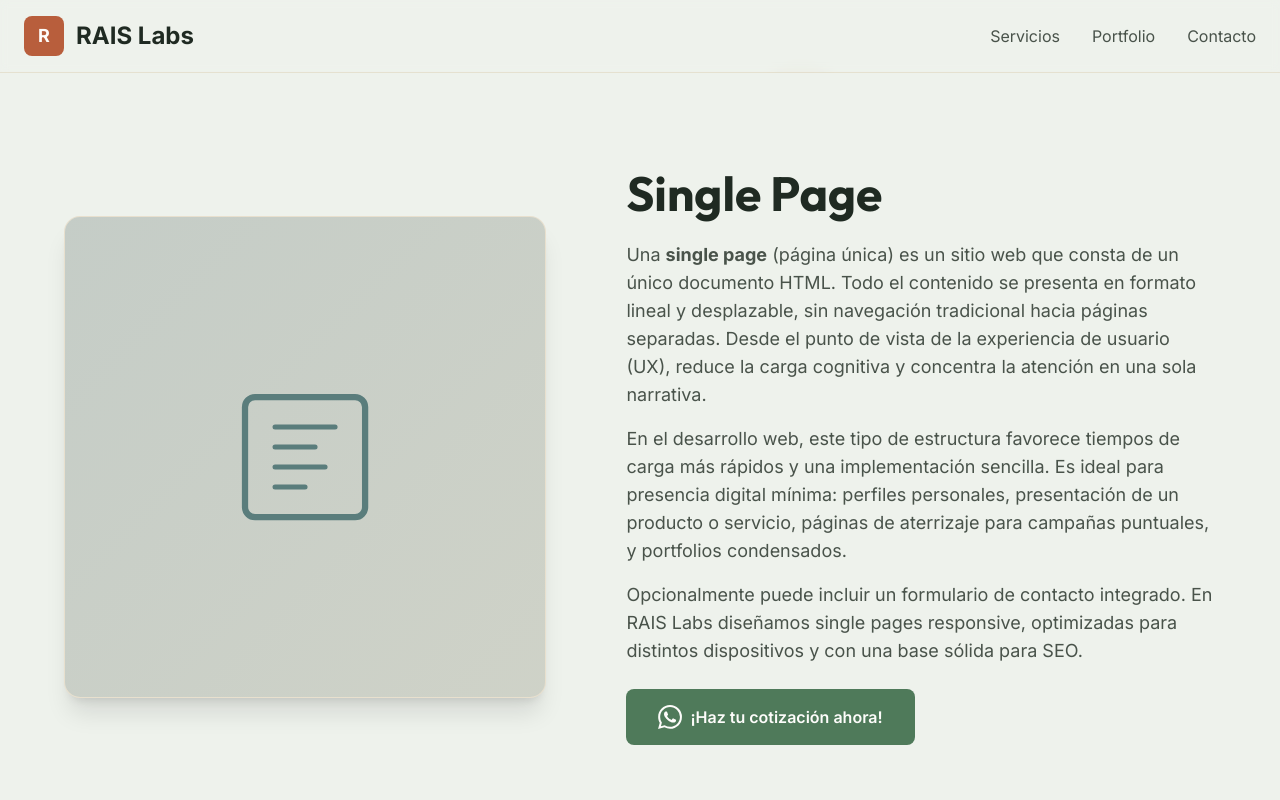
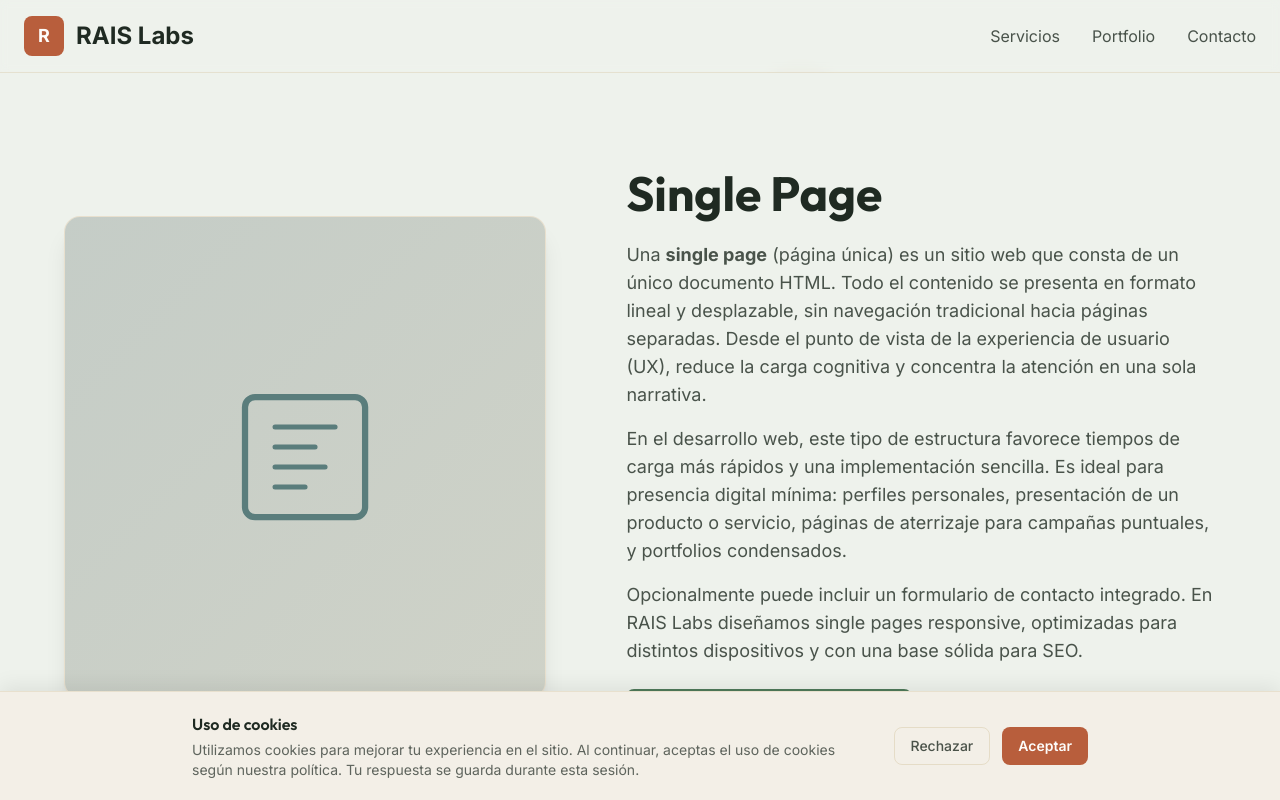
Before and after one commit to dant-dev22/rais-soluciones, a Next.js app: page /servicios/single-page in a window 1280 px wide. Shown: the top 800 px of the page. Built offline with nearby package versions, Linux system fonts and the light colour scheme.

Commit message:
Add CookieBanner component for cookie consent management and update links to use WhatsApp for project quotes

```diff
--- a/app/layout.tsx
+++ b/app/layout.tsx
@@ -7,6 +7,7 @@ const inter = Inter({ subsets: ['latin'] })
 const outfit = Outfit({ subsets: ['latin'], variable: '--font-outfit' })
 import Footer from '@/components/Footer'
 import AnimatedBubbles from '@/components/AnimatedBubbles'
+import CookieBanner from '@/components/CookieBanner'
 
 export const metadata: Metadata = {
   title: {
@@ -73,6 +74,7 @@ export default function RootLayout({
         </main>
         <Footer />
         <AnimatedBubbles />
+        <CookieBanner />
       </body>
     </html>
   )
--- /dev/null
+++ b/components/CookieBanner.tsx
@@ -0,0 +1,63 @@
+'use client'
+
+import { useState, useEffect } from 'react'
+
+const STORAGE_KEY = 'rais-cookies-consent'
+
+export default function CookieBanner() {
+  const [visible, setVisible] = useState(false)
+
+  useEffect(() => {
+    if (typeof window === 'undefined') return
+    const stored = sessionStorage.getItem(STORAGE_KEY)
+    if (stored === null) setVisible(true)
+  }, [])
+
+  const accept = () => {
+    sessionStorage.setItem(STORAGE_KEY, 'accepted')
+    setVisible(false)
+  }
+
+  const reject = () => {
+    sessionStorage.setItem(STORAGE_KEY, 'rejected')
+    setVisible(false)
+  }
+
+  if (!visible) return null
+
+  return (
+    <div
+      className="fixed bottom-0 left-0 right-0 z-[100] px-4 py-4 sm:px-6 sm:py-5 bg-rais-charcoal border-t border-rais-soft-gold/40 shadow-[0_-4px_20px_rgba(0,0,0,0.08)]"
+      role="dialog"
+      aria-labelledby="cookie-banner-title"
+      aria-describedby="cookie-banner-desc"
+    >
+      <div className="container mx-auto max-w-4xl flex flex-col sm:flex-row sm:items-center sm:justify-between gap-4">
+        <div className="flex-1">
+          <h2 id="cookie-banner-title" className="font-outfit font-semibold text-rais-offwhite text-sm sm:text-base mb-1">
+            Uso de cookies
+          </h2>
+          <p id="cookie-banner-desc" className="text-rais-offwhite/70 text-xs sm:text-sm">
+            Utilizamos cookies para mejorar tu experiencia en el sitio. Al continuar, aceptas el uso de cookies según nuestra política. Tu respuesta se guarda durante esta sesión.
+          </p>
+        </div>
+        <div className="flex flex-shrink-0 gap-3">
+          <button
+            type="button"
+            onClick={reject}
+            className="px-4 py-2 rounded-lg text-sm font-medium text-rais-offwhite/80 hover:text-rais-offwhite border border-rais-soft-gold/50 hover:border-rais-terracotta/50 transition-colors"
+          >
+            Rechazar
+          </button>
+          <button
+            type="button"
+            onClick={accept}
+            className="px-4 py-2 rounded-lg text-sm font-semibold bg-rais-terracotta text-rais-on-accent hover:bg-rais-terracotta/90 transition-colors"
+          >
+            Aceptar
+          </button>
+        </div>
+      </div>
+    </div>
+  )
+}
--- a/components/QuoteDesarrolloWeb.tsx
+++ b/components/QuoteDesarrolloWeb.tsx
@@ -1,7 +1,7 @@
 'use client'
 
 import { motion } from 'framer-motion'
-import { smoothScrollTo } from '@/utils/scroll'
+import { getWhatsAppUrl } from '@/utils/whatsapp'
 
 interface QuoteDesarrolloWebProps {
   isInView: boolean
@@ -139,16 +139,17 @@ function PackageCard({
       </p>
 
       <div className="mt-6">
-        <button
-          type="button"
-          onClick={() => smoothScrollTo('contacto', 80)}
+        <a
+          href={getWhatsAppUrl()}
+          target="_blank"
+          rel="noopener noreferrer"
           className="inline-flex w-full items-center justify-center gap-2 bg-rais-success text-rais-on-accent px-6 py-3 rounded-lg font-semibold hover:bg-rais-success/90 hover:shadow-lg hover:shadow-rais-success/20 hover:scale-[1.02] transition-all text-sm sm:text-base"
         >
           <svg className="w-5 h-5 flex-shrink-0" viewBox="0 0 24 24" fill="currentColor" aria-hidden>
             <path d="M17.472 14.382c-.297-.149-1.758-.867-2.03-.967-.273-.099-.471-.148-.67.15-.197.297-.767.966-.94 1.164-.173.199-.347.223-.644.075-.297-.15-1.255-.463-2.39-1.475-.883-.788-1.48-1.761-1.653-2.059-.173-.297-.018-.458.13-.606.134-.133.298-.347.446-.52.149-.174.198-.298.298-.497.099-.198.05-.371-.025-.52-.075-.149-.669-1.612-.916-2.207-.242-.579-.487-.5-.669-.51-.173-.008-.371-.01-.57-.01-.198 0-.52.074-.792.372-.272.297-1.04 1.016-1.04 2.479 0 1.462 1.065 2.875 1.213 3.074.149.198 2.096 3.2 5.077 4.487.709.306 1.262.489 1.694.625.712.227 1.36.195 1.871.118.571-.085 1.758-.719 2.006-1.413.248-.694.248-1.289.173-1.413-.074-.124-.272-.198-.57-.347m-5.421 7.403h-.004a9.87 9.87 0 01-5.031-1.378l-.361-.214-3.741.982.998-3.648-.235-.374a9.86 9.86 0 01-1.51-5.26c.001-5.45 4.436-9.884 9.888-9.884 2.64 0 5.122 1.03 6.988 2.898a9.825 9.825 0 012.893 6.994c-.003 5.45-4.437 9.884-9.885 9.884m8.413-18.297A11.815 11.815 0 0012.05 0C5.495 0 .16 5.335.157 11.892c0 2.096.547 4.142 1.588 5.945L.057 24l6.305-1.654a11.882 11.882 0 005.683 1.448h.005c6.554 0 11.89-5.335 11.893-11.893a11.821 11.821 0 00-3.48-8.413z" />
           </svg>
-         ¡Haz tu cotización ahora!
-        </button>
+          Cotiza ahora tu proyecto
+        </a>
       </div>
     </motion.article>
   )
--- a/components/ServiceLayout.tsx
+++ b/components/ServiceLayout.tsx
@@ -1,7 +1,7 @@
 'use client'
 
 import { ReactNode } from 'react'
-import Link from 'next/link'
+import { getWhatsAppUrl } from '@/utils/whatsapp'
 
 interface ServiceLayoutProps {
   title: string
@@ -45,13 +45,15 @@ export default function ServiceLayout({ title, image, children }: ServiceLayoutP
             <div className="text-rais-offwhite/80 leading-relaxed space-y-4 text-base sm:text-lg">
               {children}
             </div>
-            <Link
-              href="/#contacto"
+            <a
+              href={getWhatsAppUrl()}
+              target="_blank"
+              rel="noopener noreferrer"
               className="inline-flex items-center justify-center gap-2 bg-rais-success text-rais-on-accent px-6 py-3 sm:px-8 sm:py-4 rounded-lg font-semibold hover:bg-rais-success/90 hover:shadow-lg hover:shadow-rais-success/20 hover:scale-[1.02] transition-all text-sm sm:text-base"
             >
               <WhatsAppIcon className="w-5 h-5 sm:w-6 sm:h-6 flex-shrink-0" />
-              ¡Haz tu cotización ahora!
-            </Link>
+              Cotiza ahora tu proyecto
+            </a>
           </div>
         </div>
       </div>
--- /dev/null
+++ b/utils/whatsapp.ts
@@ -0,0 +1,13 @@
+const WHATSAPP_NUMBER = '3313258905'
+const COUNTRY_CODE = '52'
+
+/**
+ * Genera el enlace de WhatsApp para abrir chat con RAIS Labs.
+ * @param message Mensaje opcional predefinido (se codifica en URL).
+ */
+export function getWhatsAppUrl(message?: string): string {
+  const defaultMessage = 'Hola RAIS Labs! Quiero cotizar mi proyecto.'
+  const text = message ?? defaultMessage
+  const encoded = encodeURIComponent(text)
+  return `https://wa.me/${COUNTRY_CODE}${WHATSAPP_NUMBER}?text=${encoded}`
+}
```
